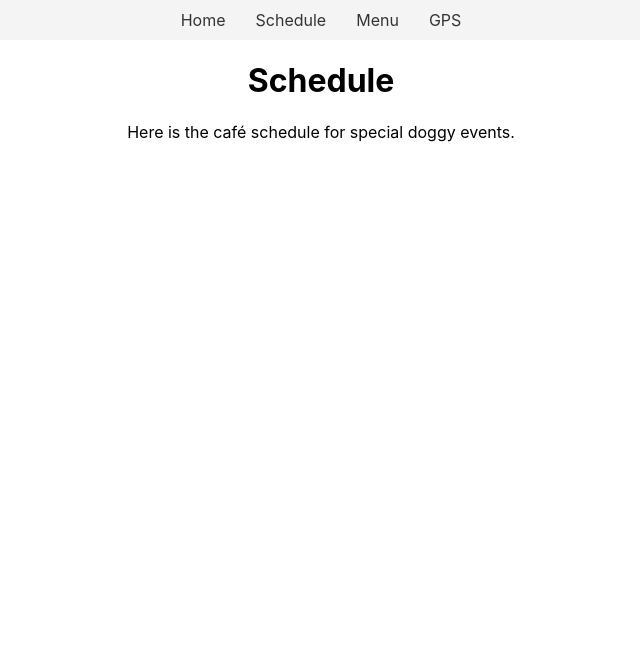
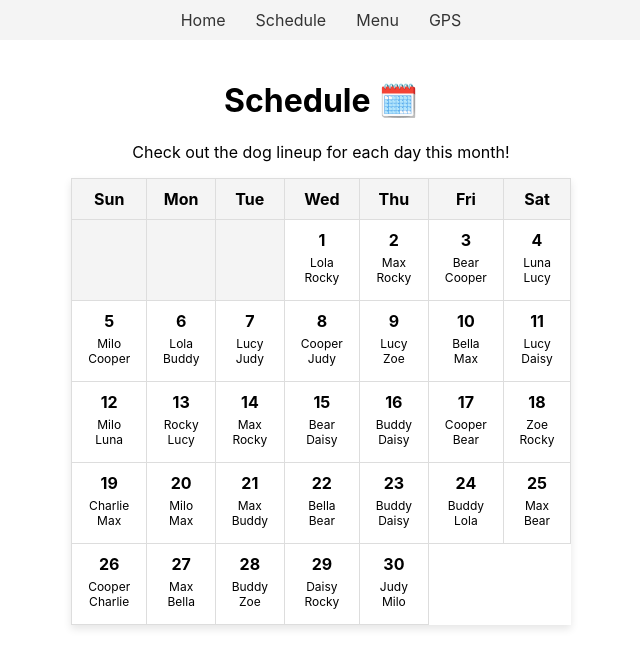
Before and after one commit to SaiDai67/dogcafeproject, a React (Create React App) app: page /schedule in a window 1280 px wide. Shown: the top 668 px of the page, without its empty margins (319-959 px from the left). Built offline with nearby package versions, Linux system fonts and the light colour scheme.

Commit message:
Add real-time Dog GPS tracking feature using Leaflet

```diff
--- a/package.json
+++ b/package.json
@@ -6,8 +6,10 @@
     "@testing-library/jest-dom": "^5.17.0",
     "@testing-library/react": "^13.4.0",
     "@testing-library/user-event": "^13.5.0",
+    "leaflet": "^1.9.4",
     "react": "^18.3.1",
     "react-dom": "^18.3.1",
+    "react-leaflet": "^4.2.1",
     "react-router-dom": "^7.0.1",
     "react-scripts": "5.0.1",
     "web-vitals": "^2.1.4"
--- a/public/index.html
+++ b/public/index.html
@@ -24,6 +24,12 @@
       work correctly both with client-side routing and a non-root public URL.
       Learn how to configure a non-root public URL by running `npm run build`.
     -->
+    <link
+    rel="stylesheet"
+    href="https://unpkg.com/leaflet@1.9.3/dist/leaflet.css"
+    integrity="sha256-sA+MaU8WYeKSC8P5TP7r4v5jX+kND9knKG7m2djZkDA="
+    crossorigin=""
+  />
     <title>React App</title>
   </head>
   <body>
--- a/src/GPS.js
+++ b/src/GPS.js
@@ -1,10 +1,76 @@
-import React from "react";
+import React, { useState, useEffect } from "react";
+import { MapContainer, TileLayer, Marker, Popup } from "react-leaflet";
+import L from "leaflet";
+
+// Define custom dog icon
+const dogIcon = new L.Icon({
+  iconUrl: "https://img.icons8.com/emoji/48/dog-emoji.png",
+  iconSize: [35, 35],
+});
+
+// Initial dog locations
+const initialDogs = [
+  { id: 1, name: "Judy", lat: 37.7749, lng: -122.4194 }, // San Francisco
+  { id: 2, name: "Max", lat: 34.0522, lng: -118.2437 }, // Los Angeles
+  { id: 3, name: "Bella", lat: 40.7128, lng: -74.006 }, // New York
+  { id: 4, name: "Charlie", lat: 41.8781, lng: -87.6298 }, // Chicago
+  { id: 5, name: "Lucy", lat: 29.7604, lng: -95.3698 }, // Houston
+  { id: 6, name: "Cooper", lat: 39.7392, lng: -104.9903 }, // Denver
+  { id: 7, name: "Daisy", lat: 47.6062, lng: -122.3321 }, // Seattle
+  { id: 8, name: "Milo", lat: 25.7617, lng: -80.1918 }, // Miami
+  { id: 9, name: "Luna", lat: 33.4484, lng: -112.074 }, // Phoenix
+  { id: 10, name: "Buddy", lat: 32.7767, lng: -96.797 }, // Dallas
+  { id: 11, name: "Rocky", lat: 39.9526, lng: -75.1652 }, // Philadelphia
+  { id: 12, name: "Zoe", lat: 38.9072, lng: -77.0369 }, // Washington DC
+  { id: 13, name: "Lola", lat: 36.1627, lng: -86.7816 }, // Nashville
+  { id: 14, name: "Bear", lat: 42.3601, lng: -71.0589 }, // Boston
+  { id: 15, name: "Sadie", lat: 37.3382, lng: -121.8863 }, // San Jose
+];
 
 function GPS() {
+  const [dogs, setDogs] = useState(initialDogs);
+
+  // Simulate real-time location updates
+  useEffect(() => {
+    const interval = setInterval(() => {
+      setDogs((prevDogs) =>
+        prevDogs.map((dog) => ({
+          ...dog,
+          lat: dog.lat + (Math.random() - 0.5) * 0.01, // Random latitude adjustment
+          lng: dog.lng + (Math.random() - 0.5) * 0.01, // Random longitude adjustment
+        }))
+      );
+    }, 3000); // Update every 3 seconds
+
+    return () => clearInterval(interval); // Cleanup on component unmount
+  }, []);
+
   return (
-    <div style={{ textAlign: "center" }}>
-      <h1>GPS Location</h1>
-      <p>Find us on the map!</p>
+    <div style={{ height: "100vh", width: "100%" }}>
+      <h1 style={{ textAlign: "center" }}>Dog GPS Tracker 🐾</h1>
+      <MapContainer
+        center={[37.7749, -122.4194]} // Default map center (San Francisco)
+        zoom={4}
+        style={{ height: "80vh", width: "90%", margin: "0 auto" }}
+      >
+        <TileLayer
+          url="https://{s}.tile.openstreetmap.org/{z}/{x}/{y}.png"
+          attribution='&copy; <a href="https://www.openstreetmap.org/copyright">OpenStreetMap</a> contributors'
+        />
+        {dogs.map((dog) => (
+          <Marker
+            key={dog.id}
+            position={[dog.lat, dog.lng]}
+            icon={dogIcon}
+          >
+            <Popup>
+              <strong>{dog.name}</strong>
+              <br />
+              Lat: {dog.lat.toFixed(4)}, Lng: {dog.lng.toFixed(4)}
+            </Popup>
+          </Marker>
+        ))}
+      </MapContainer>
     </div>
   );
 }
--- a/src/Home.js
+++ b/src/Home.js
@@ -1,20 +1,40 @@
 import React from "react";
+import Judy from "./Judy.png"; // Import the Judy image from the src directory
 
 function Home() {
   return (
-    <div style={{ textAlign: "center" }}>
+    <div style={{ textAlign: "center", padding: "20px" }}>
       <h1>Welcome to Dog Café 🐾</h1>
-      <p>Enjoy coffee with your furry friends!</p>
+      <p>Enjoy coffee with your adorable friends!</p>
       <p>Set your appointment today!</p>
-      <h>Hours</h>
-      <p>Monday: 7am-8pm
-      Tuesday: 7am-8pm
-      Wednesday: 7am-8pm
-      Thursday: 7am-8pm
-      Friday: 7am-9pm
-      Saturday: 10am-10pm
-      Sunday: 10am-6pm
+
+      <h2>Hours</h2>
+      <p>
+        Monday: 7am-8pm <br />
+        Tuesday: 7am-8pm <br />
+        Wednesday: 7am-8pm <br />
+        Thursday: 7am-8pm <br />
+        Friday: 7am-9pm <br />
+        Saturday: 10am-10pm <br />
+        Sunday: 10am-6pm
       </p>
+
+      <div style={{ marginTop: "20px" }}>
+        <h2>Meet Judy! 🐕</h2>
+        <img
+          src={Judy}
+          alt="Judy the dog"
+          style={{
+            width: "300px",
+            height: "300px",
+            borderRadius: "50%",
+            boxShadow: "0 4px 8px rgba(0, 0, 0, 0.2)",
+          }}
+        />
+        <p style={{ fontStyle: "italic", marginTop: "10px" }}>
+          "Judy loves to greet every guest with a wagging tail!"
+        </p>
+      </div>
     </div>
   );
 }
--- a/src/Menu.js
+++ b/src/Menu.js
@@ -1,10 +1,63 @@
 import React from "react";
 
 function Menu() {
+    const drinks = [
+        { name: "Pawberry Lemonade", price: "$7.00" },
+        { name: "Golden Retriever Espresso", price: "$5.50" },
+        { name: "Corgi Cola", price: "$6.00" },
+        { name: "Bulldog Chai", price: "$5.00" },
+        { name: "Husky Hot Cocoa", price: "$3.50" },
+        ];
+
+        const food = [
+        { name: "Pupcake", price: "$3.00" },
+        { name: "Beagle Bagel", price: "$4.00" },
+        { name: "Golden Bone Biscuit", price: "$6.00" },
+        { name: "Dachshund Donut", price: "$7.50" },
+        { name: "Shiba Sandwich", price: "$5.00" },
+        ];
+
   return (
-    <div style={{ textAlign: "center" }}>
-      <h1>Menu</h1>
-      <p>Check out our menu of delicious treats for you and your dog!</p>
+    <div style={{ textAlign: "center", padding: "20px" }}>
+      <h1>Menu 🐾</h1>
+      <p>Check out our special drinks and treats for you and your furry friends!</p>
+      <div style={{ display: "flex", justifyContent: "center", gap: "20px" }}>
+        {/* Drinks Table */}
+        <table style={{ borderCollapse: "collapse", width: "45%", border: "1px solid #ddd" }}>
+          <thead>
+            <tr style={{ backgroundColor: "#f4f4f4" }}>
+              <th style={{ padding: "10px", border: "1px solid #ddd" }}>Drink</th>
+              <th style={{ padding: "10px", border: "1px solid #ddd" }}>Price</th>
+            </tr>
+          </thead>
+          <tbody>
+            {drinks.map((drink, index) => (
+              <tr key={index}>
+                <td style={{ padding: "10px", border: "1px solid #ddd" }}>{drink.name}</td>
+                <td style={{ padding: "10px", border: "1px solid #ddd" }}>{drink.price}</td>
+              </tr>
+            ))}
+          </tbody>
+        </table>
+
+        {/* Food Table */}
+        <table style={{ borderCollapse: "collapse", width: "45%", border: "1px solid #ddd" }}>
+          <thead>
+            <tr style={{ backgroundColor: "#f4f4f4" }}>
+              <th style={{ padding: "10px", border: "1px solid #ddd" }}>Food</th>
+              <th style={{ padding: "10px", border: "1px solid #ddd" }}>Price</th>
+            </tr>
+          </thead>
+          <tbody>
+            {food.map((item, index) => (
+              <tr key={index}>
+                <td style={{ padding: "10px", border: "1px solid #ddd" }}>{item.name}</td>
+                <td style={{ padding: "10px", border: "1px solid #ddd" }}>{item.price}</td>
+              </tr>
+            ))}
+          </tbody>
+        </table>
+      </div>
     </div>
   );
 }
--- a/src/Schedule.js
+++ b/src/Schedule.js
@@ -1,10 +1,112 @@
 import React from "react";
 
 function Schedule() {
+  const daysOfWeek = ["Sun", "Mon", "Tue", "Wed", "Thu", "Fri", "Sat"];
+  const daysInMonth = 30; // Number of days in the month
+  const firstDay = 3; // Day of the week the month starts on (0=Sun, 1=Mon, ..., 6=Sat)
+  const dogs = [
+    "Judy",
+    "Max",
+    "Bella",
+    "Charlie",
+    "Lucy",
+    "Cooper",
+    "Daisy",
+    "Milo",
+    "Luna",
+    "Buddy",
+    "Rocky",
+    "Zoe",
+    "Lola",
+    "Bear",
+    "Sadie",
+  ];
+
+  // Randomly assign dogs to days
+  const dogSchedule = [];
+  for (let i = 0; i < daysInMonth; i++) {
+    const randomDogs = new Set();
+    while (randomDogs.size < 2) {
+      const randomIndex = Math.floor(Math.random() * dogs.length);
+      randomDogs.add(dogs[randomIndex]);
+    }
+    dogSchedule.push([...randomDogs]);
+  }
+
+  // Generate the calendar days
+  const calendar = [];
+  for (let i = 0; i < firstDay; i++) {
+    calendar.push(null); // Empty slots for days before the first day
+  }
+  for (let i = 1; i <= daysInMonth; i++) {
+    calendar.push({ day: i, dogs: dogSchedule[i - 1] });
+  }
+
   return (
-    <div style={{ textAlign: "center" }}>
-      <h1>Schedule</h1>
-      <p>Here is the café schedule for special doggy events.</p>
+    <div style={{ textAlign: "center", padding: "20px" }}>
+      <h1>Schedule 🗓️</h1>
+      <p>Check out the dog lineup for each day this month!</p>
+      <table
+        style={{
+          margin: "0 auto",
+          borderCollapse: "collapse",
+          width: "80%",
+          maxWidth: "500px",
+          boxShadow: "0 4px 8px rgba(0, 0, 0, 0.1)",
+        }}
+      >
+        <thead>
+          <tr style={{ backgroundColor: "#f4f4f4" }}>
+            {daysOfWeek.map((day, index) => (
+              <th
+                key={index}
+                style={{
+                  padding: "10px",
+                  border: "1px solid #ddd",
+                  fontWeight: "bold",
+                  textAlign: "center",
+                }}
+              >
+                {day}
+              </th>
+            ))}
+          </tr>
+        </thead>
+        <tbody>
+          {Array.from({ length: Math.ceil(calendar.length / 7) }).map((_, rowIndex) => (
+            <tr key={rowIndex}>
+              {calendar
+                .slice(rowIndex * 7, rowIndex * 7 + 7)
+                .map((entry, colIndex) => (
+                  <td
+                    key={colIndex}
+                    style={{
+                      padding: "10px",
+                      border: "1px solid #ddd",
+                      textAlign: "center",
+                      backgroundColor: entry ? "#fff" : "#f4f4f4",
+                    }}
+                  >
+                    {entry ? (
+                      <>
+                        <strong>{entry.day}</strong>
+                        <ul style={{ listStyle: "none", padding: 0, margin: "5px 0" }}>
+                          {entry.dogs.map((dog, idx) => (
+                            <li key={idx} style={{ fontSize: "12px" }}>
+                              {dog}
+                            </li>
+                          ))}
+                        </ul>
+                      </>
+                    ) : (
+                      ""
+                    )}
+                  </td>
+                ))}
+            </tr>
+          ))}
+        </tbody>
+      </table>
     </div>
   );
 }
```
Also changed, not shown: src/Judy.png (added), 1 other file (tests, documents, lock files or other folders).
